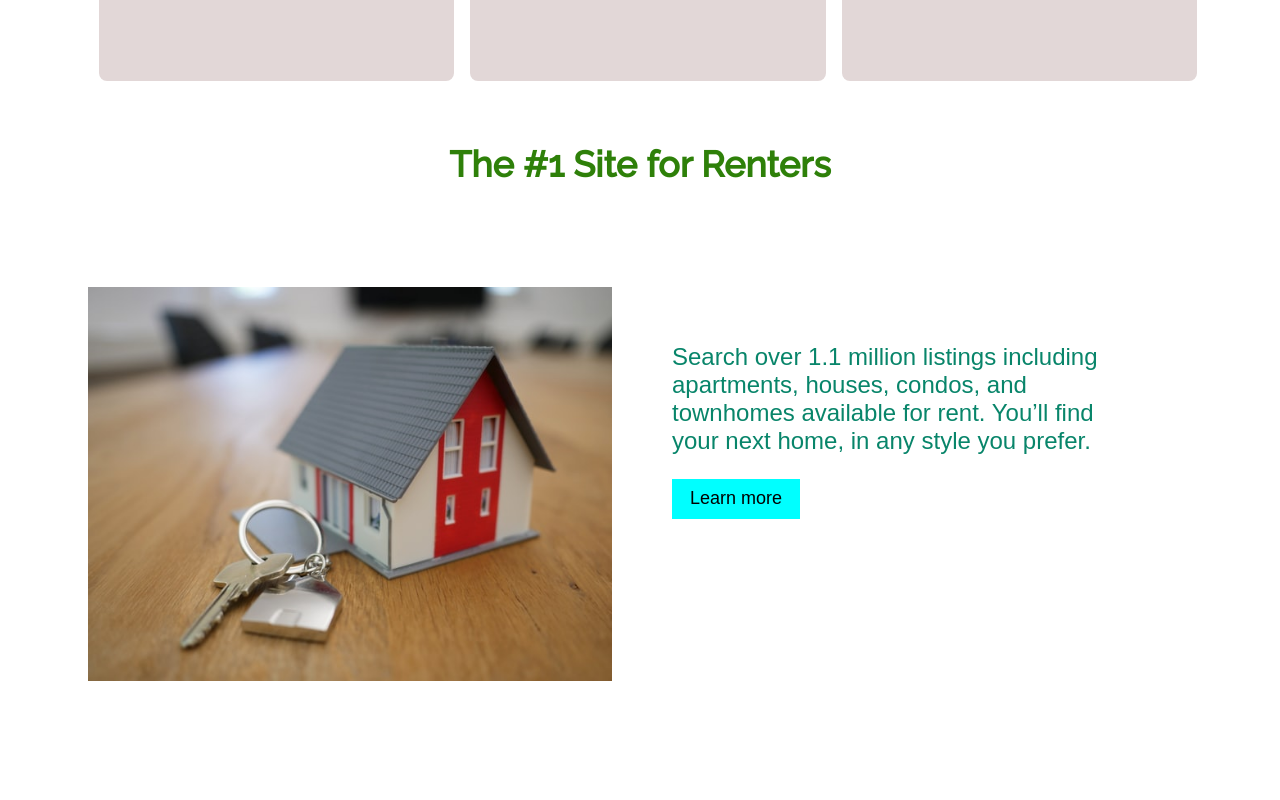
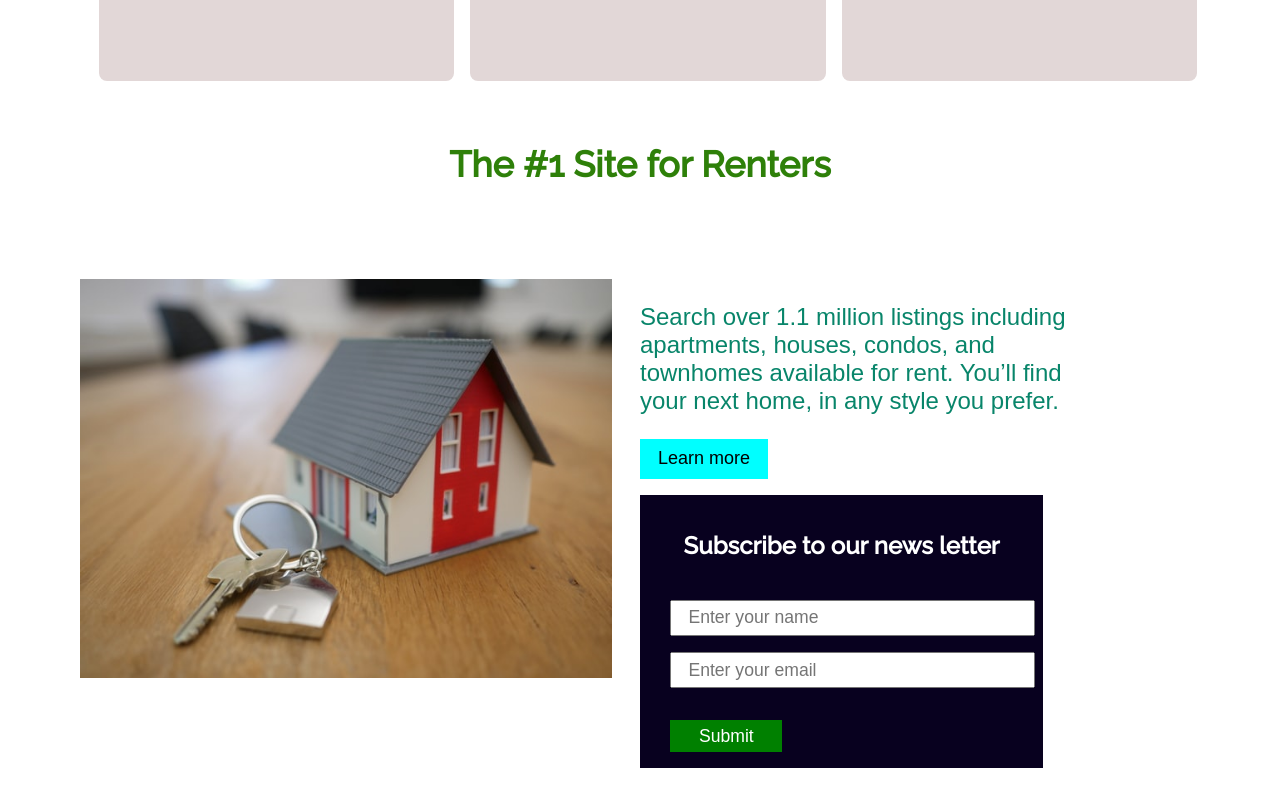
Before and after one commit to jkitsao/capstone, a plain HTML site: page index.html in a window 1280 px wide. Shown: the part 1224-2024 px from the top of the page. Before the commit the page ends 1949 px from the top, so only its background shows below. Drawn offline with Linux system fonts and the light colour scheme; files whose address does not match are found by name.

Commit message:
added newsletter form

```diff
--- a/index.html
+++ b/index.html
@@ -86,6 +86,25 @@
                         <div class="text-info-btn">
                             <button type="submit" class='info-btn'>Learn more</button>
                         </div>
+                        <div class='form-cont'>
+                            <div class="news-letter">
+                                <div class="news-letter-head">
+                                    <h2 class='news-heading'>Subscribe to our news letter</h2>
+                                </div>
+                                <div class="form-reg-area">
+
+                                    <form class='news-letter-form'>
+                                        <div class="input-name">
+                                            <input type='name' placeholder="Enter your name" class='type-name'>
+                                        </div>
+                                        <div class="input-email">
+                                            <input type='email' placeholder="Enter your email" class='type-email'>
+                                        </div>
+                                        <button type="submit" class='news-submit'>Submit</button>
+                                    </form>
+                                </div>
+                            </div>
+                        </div>
                 </div>
                 </div>
             </div>
--- a/styles.css
+++ b/styles.css
@@ -175,7 +175,7 @@ p{
 }
 .info{
     display:flex;
-    padding:2.5rem;
+    padding:2rem;
 }
 .image-info{
     width:50%;
@@ -184,7 +184,7 @@ p{
 .text-info{
     width:40%;
     height:auto;
-    padding:2rem;
+    /* padding:1rem; */
     /* text-align: center; */
 
 }
@@ -203,3 +203,55 @@ p{
     height:auto;
     min-width: 20rem;
 }
+
+.form-cont{
+    margin-top:1rem;
+}
+.form-cont{
+    width:80%;
+    height:auto;
+    background-color: rgb(8, 1, 31);
+    padding:1rem 1.4rem;
+    color:white;
+    font-weight:200;
+
+}
+.news-heading{
+    text-align: center;
+    margin-bottom:2rem;
+}
+.form-reg-area{
+    display:flex;
+    justify-content: center;
+}
+.news-letter-form{
+    width:100%;
+    padding:0 0.5rem;
+}
+.input-name{
+    width:100%
+}
+.type-name{
+    width:100%;
+    height:1.9rem;
+    margin:0.5rem 0;
+    font-size:1.1rem;
+    padding-left: 1rem;
+}
+.type-email{
+    width:100%;
+    height:1.9rem;
+    margin:0.5rem 0;
+    font-size:1.1rem;
+    padding-left: 1rem;
+}
+.news-submit{
+    width:7rem;
+    height:2rem;
+    font-size:1.1rem;
+    background-color: green;
+    color:white;
+    outline:none;
+    border:none;
+    margin-top: 1.5rem;
+}
```
